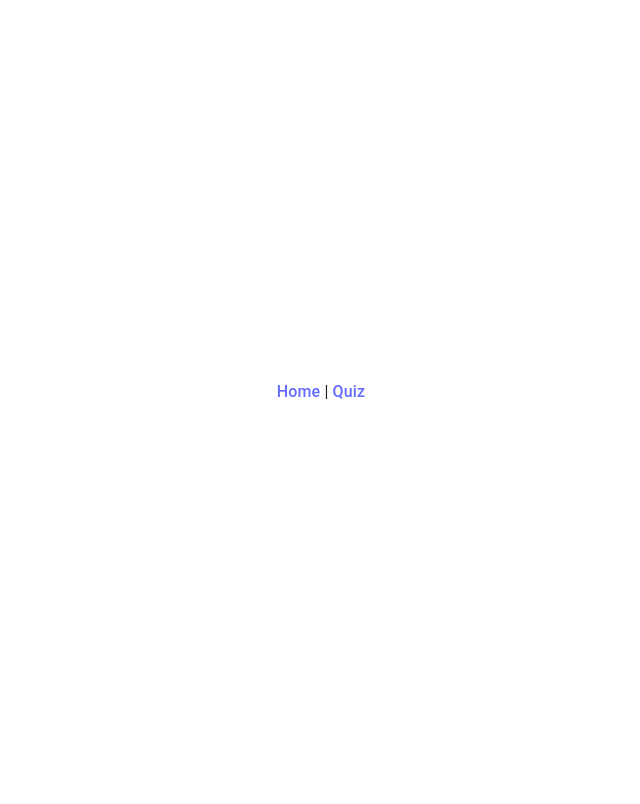
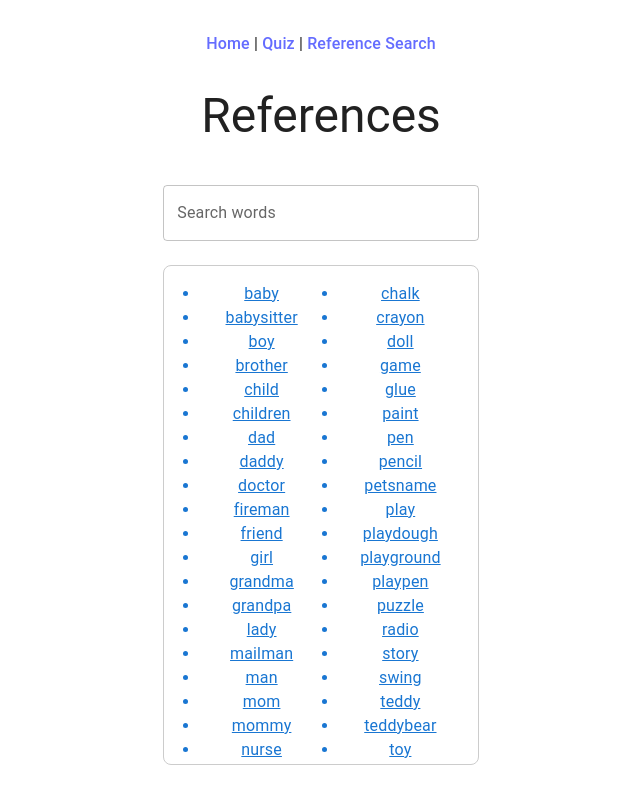
Before and after one commit to meghnamitt/Significant, a React (Vite) app in the folder significant/: page /reference-search in a window 1280 px wide. Before the commit this address had no page. Shown: the top 804 px of the page, without its empty margins (319-959 px from the left). Built offline with nearby package versions, Linux system fonts and the light colour scheme.

Commit message:
RefSearch first commit
Added skeleton of ReferenceSearch

```diff
--- a/significant/src/App.jsx
+++ b/significant/src/App.jsx
@@ -2,6 +2,7 @@ import React from 'react';
 import { BrowserRouter as Router, Routes, Route, Link } from 'react-router-dom';
 import HomePage from './pages/HomePage';
 import QuizPage from './pages/QuizPage';
+import ReferenceSearch from './pages/ReferenceSearch';
 import './App.css'
 
 function App() {
@@ -10,11 +11,13 @@ function App() {
       <div className="App">
         <nav style={{ marginBottom: '1rem' }}>
           <Link to="/">Home</Link> |{' '}
-          <Link to="/quiz">Quiz</Link>
+          <Link to="/quiz">Quiz</Link> |{' '}
+          <Link to="/reference-search">Reference Search</Link>
         </nav>
         <Routes>
           <Route path="/" element={<HomePage />} />
           <Route path="/quiz" element={<QuizPage />} />
+          <Route path="/reference-search" element={<ReferenceSearch />} />
         </Routes>
       </div>
     </Router>
--- /dev/null
+++ b/significant/src/pages/ReferenceSearch.jsx
@@ -0,0 +1,56 @@
+import React, { useState } from 'react';
+import words from '../words';
+import Typography from '@mui/material/Typography';
+import TextField from '@mui/material/TextField';
+import { useNavigate } from 'react-router-dom';
+
+const ReferenceSearch = () => {
+  const [search, setSearch] = useState("");
+  const navigate = useNavigate();
+
+  // Flatten all words from all categories (including nested objects)
+  const flattenWords = (obj) => {
+    let arr = [];
+    Object.values(obj).forEach(val => {
+      if (Array.isArray(val)) {
+        arr = arr.concat(val);
+      } else if (typeof val === 'object' && val !== null) {
+        arr = arr.concat(flattenWords(val));
+      }
+    });
+    return arr;
+  };
+  const allWords = flattenWords(words);
+  const filteredWords = allWords.filter(word => word.toLowerCase().includes(search.toLowerCase()));
+
+  return (
+    <div style={{ maxWidth: 600, margin: '2rem auto' }}>
+      <Typography variant="h3" align="center" gutterBottom>
+        References
+      </Typography>
+      <TextField
+        label="Search words"
+        variant="outlined"
+        fullWidth
+        value={search}
+        onChange={e => setSearch(e.target.value)}
+        style={{ margin: '24px 0' }}
+      />
+      <div style={{ maxHeight: 500, overflowY: 'auto', border: '1px solid #ccc', borderRadius: 8, padding: 16 }}>
+        <ul style={{ columns: 2, margin: 0, paddingLeft: 20 }}>
+          {filteredWords.map((word, idx) => (
+            <li
+              key={idx}
+              style={{ cursor: 'pointer', color: '#1976d2', textDecoration: 'underline' }}
+              onClick={() => navigate(`/reference-view/${encodeURIComponent(word)}`)}
+            >
+              {word}
+            </li>
+          ))}
+        </ul>
+      </div>
+    </div>
+  );
+};
+
+export default ReferenceSearch;
```
